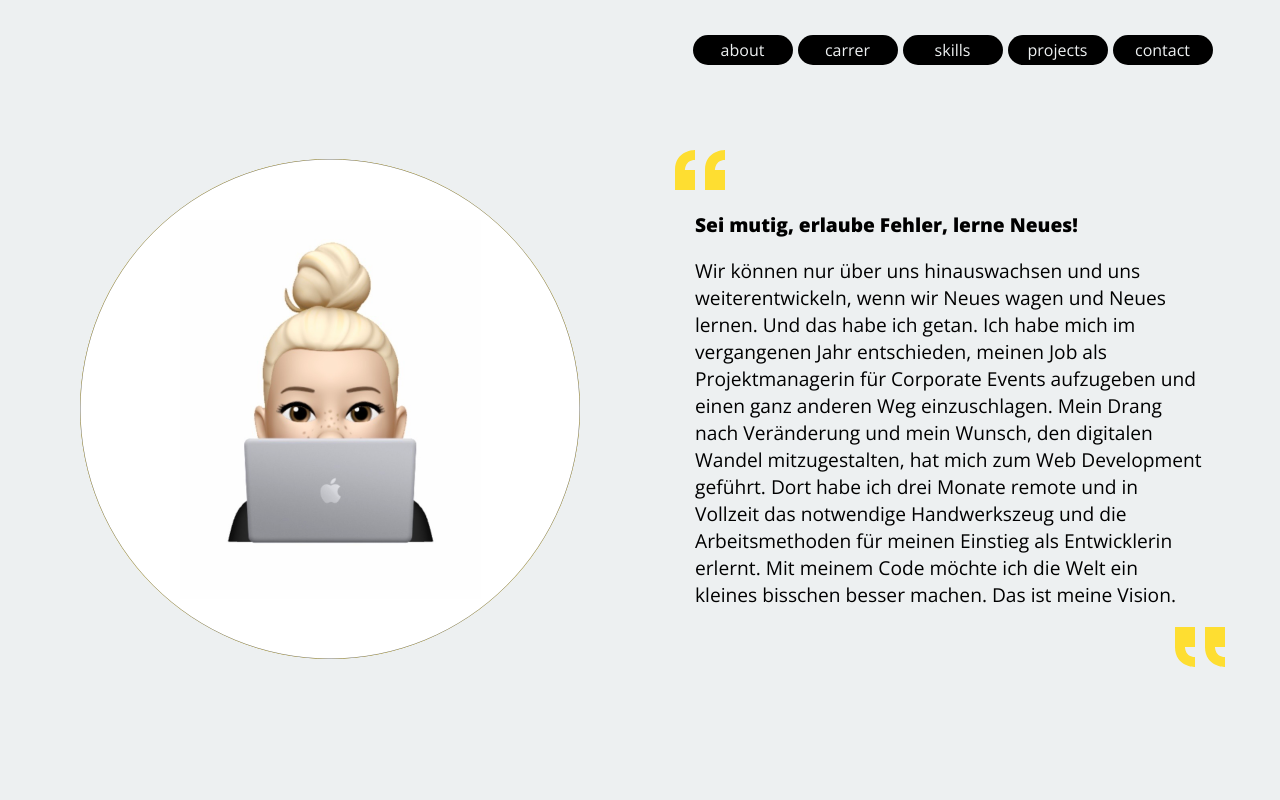
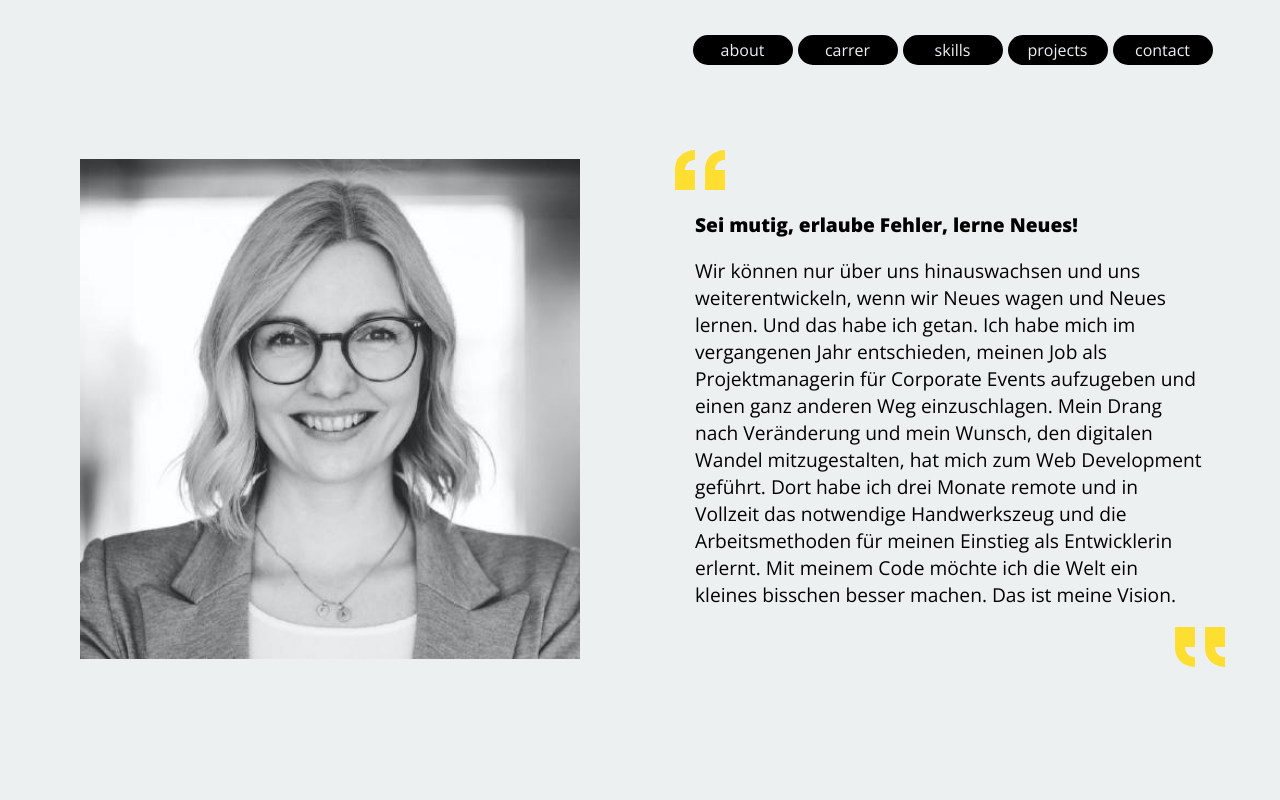
Before and after one commit to Frenzy265/portfolio, a React (Create React App) app: page / in a window 1280 px wide. Shown: the top 800 px of the page. Built offline with nearby package versions, Linux system fonts and the light colour scheme.

Commit message:
💄 Change image

```diff
--- a/src/sections/About.js
+++ b/src/sections/About.js
@@ -1,12 +1,12 @@
 import Section from "../components/Section";
 import Circle from "../components/Circle";
 import { TextBox } from "../components/Textbox";
-import Emoji from "../assets/emoji.png";
+import ProfilePicture from "../assets/profil.jpeg";
 
 const About = () => {
   return (
     <Section id="about">
-      <Circle imgSrc={Emoji} />
+      <Circle imgSrc={ProfilePicture} />
       <TextBox />
     </Section>
   );
```
Also changed, not shown: src/assets/profil.jpeg (added).
